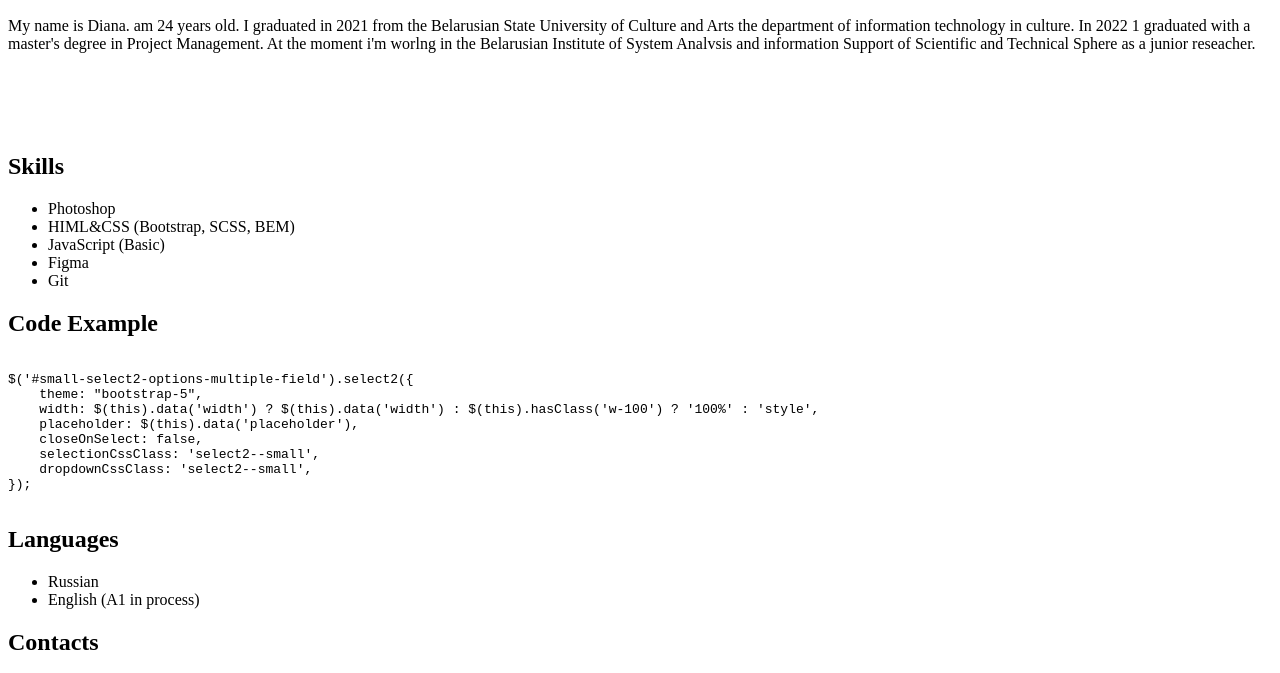
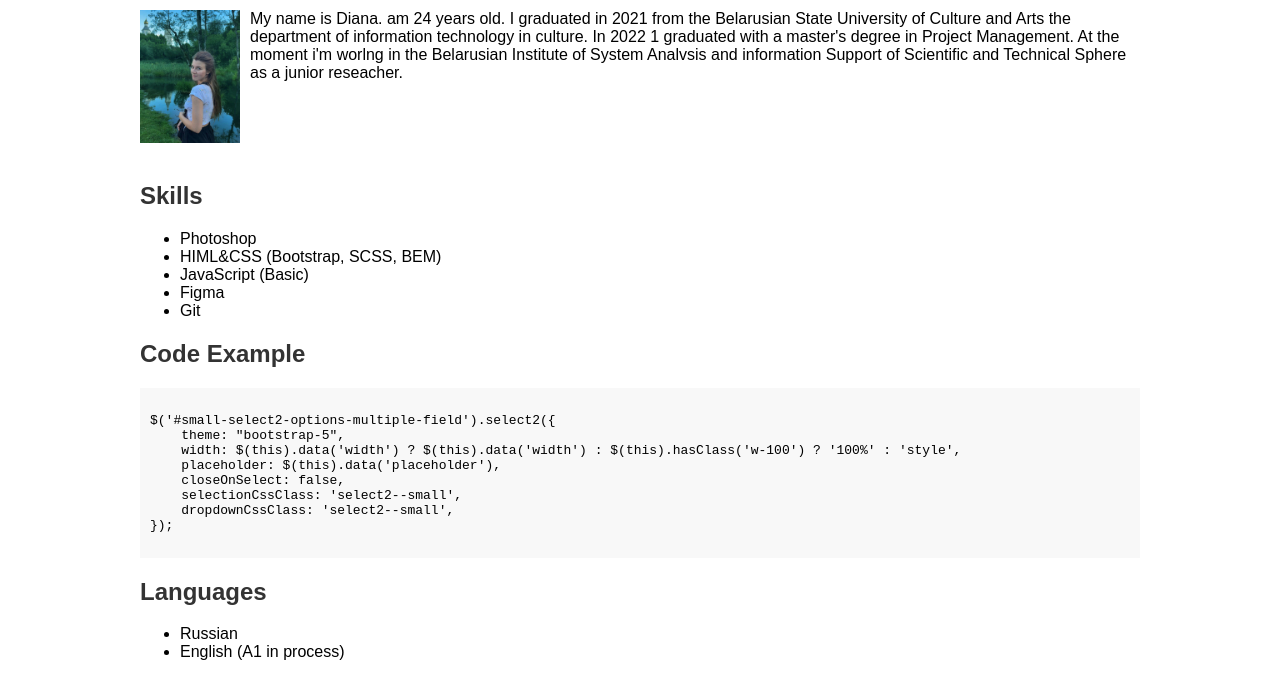
Before and after one commit to Diana77777/rsschool-cv, a plain HTML site: page index.html in a window 1280 px wide. Shown: the part 216-889 px from the top of the page. Drawn offline with Linux system fonts and the light colour scheme.

Commit message:
feat: create cv file

```diff
--- a/index.html
+++ b/index.html
@@ -4,6 +4,8 @@
     <meta charset="UTF-8">
     <meta name="viewport" content="width=device-width, initial-scale=1.0">
     <title>Resume</title>
+   <link rel="stylesheet" href="/style.css">
+
 </head>
 <body>
     <header>
@@ -22,7 +24,7 @@
       <main>
           <section id="about">
               <h2>About Me</h2>
-              <img src="images/IMG_20200322_120203.jpg" alt="" style="float: left; width: 100px; margin-right: 10px;">
+              <img src="images/photo_2023.jpg" alt="" style="float: left; width: 100px; margin-right: 10px;">
               <p>My name is Diana. am 24 years old. I graduated in 2021 from the Belarusian State University of Culture and Arts the department of information technology in culture. In 2022 1 graduated with a master's degree in Project Management. At the moment i'm worlng in the Belarusian Institute of System Analvsis and information Support of Scientific and Technical Sphere as a junior reseacher.</p>
           </section>
 
```
Also changed, not shown: images/photo_2023.jpg (added).
